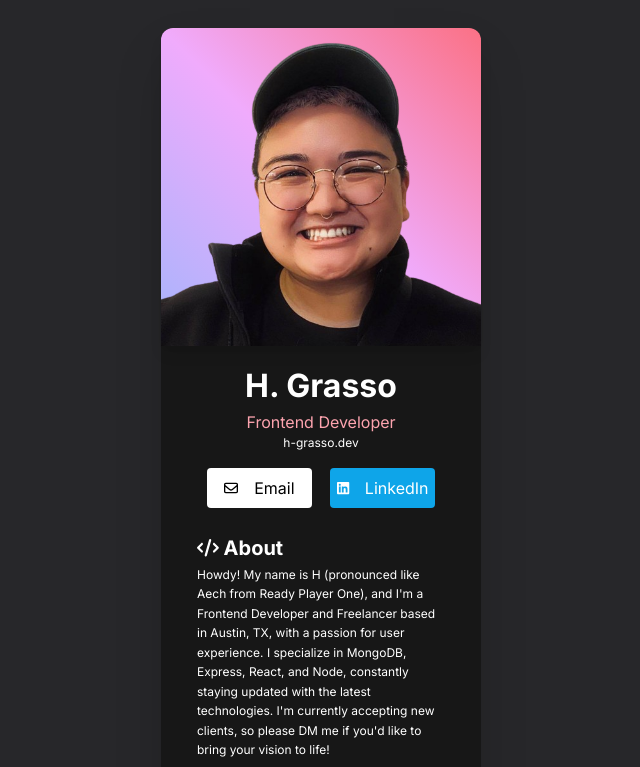
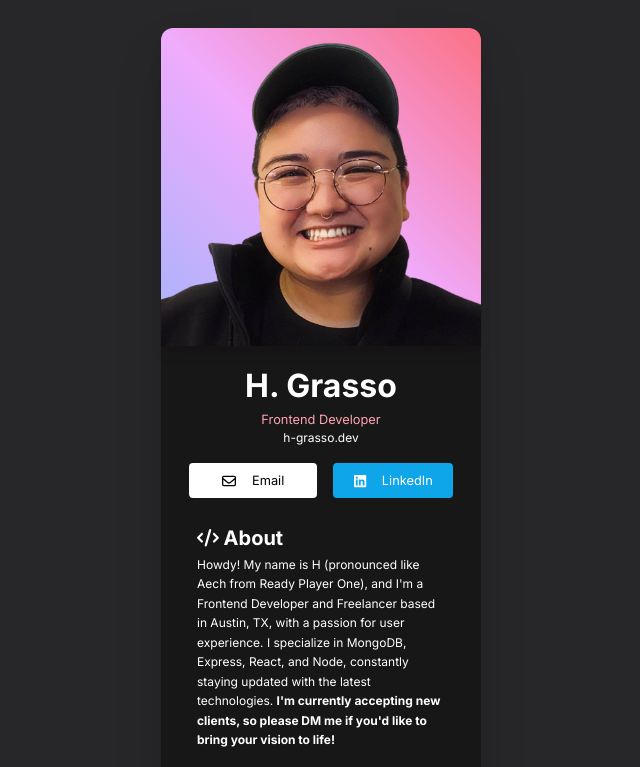
Before and after one commit to davidteater/businesscard, a Next.js app: page / in a window 1280 px wide. Shown: the top 767 px of the page, without its empty margins (319-959 px from the left). Built offline with nearby package versions, Linux system fonts and the light colour scheme.

Commit message:
copyright/h3 fontsize

```diff
--- a/src/app/components/Body.tsx
+++ b/src/app/components/Body.tsx
@@ -12,7 +12,7 @@ export default function Body() {
           size="sm"
           /> About  </h2>
         <p>
-        Howdy! My name is H (pronounced like Aech from Ready Player One), and I&apos;m a Frontend Developer and Freelancer based in Austin, TX, with a passion for user experience. I specialize in MongoDB, Express, React, and Node, constantly staying updated with the latest technologies. I&apos;m currently accepting new clients, so please DM me if you&apos;d like to bring your vision to life!
+        Howdy! My name is H (pronounced like Aech from Ready Player One), and I&apos;m a Frontend Developer and Freelancer based in Austin, TX, with a passion for user experience. I specialize in MongoDB, Express, React, and Node, constantly staying updated with the latest technologies. <b>I&apos;m currently accepting new clients, so please DM me if you&apos;d like to bring your vision to life! </b>
         </p>
       </div>
       <div className="pt-3">
--- a/src/app/components/Header.tsx
+++ b/src/app/components/Header.tsx
@@ -13,12 +13,12 @@ export default function Header() {
         <p>h-grasso.dev</p>
       </a>
 
-      <div className="flex justify-evenly my-4">
-        <a href="mailto:aitch.grasso@gmail.com" target="_blank" rel="noopener noreferrer" className="flex justify-center gap-4 bg-white hover:bg-rose-300 rounded text-black w-2/5 p-2 items-center">
+      <div className="flex justify-evenly my-4 gap-4">
+        <a href="mailto:aitch.grasso@gmail.com" target="_blank" rel="noopener noreferrer" className="flex justify-center gap-4 bg-white hover:bg-rose-300 rounded text-black p-2 w-full items-center">
           <FontAwesomeIcon icon={faEnvelope}  size="sm"/>
           <h3 className="text-black">Email</h3>
         </a>
-        <a href="https://www.linkedin.com/in/hgrasso/" target="_blank" rel="noopener noreferrer" className="flex justify-center gap-4 rounded  bg-sky-500 w-2/5 items-center hover:bg-sky-600">
+        <a href="https://www.linkedin.com/in/hgrasso/" target="_blank" rel="noopener noreferrer" className="flex justify-center gap-4 rounded  bg-sky-500 w-full items-center hover:bg-sky-600">
           <FontAwesomeIcon
             icon={faLinkedin}
             size="sm"
--- a/src/app/globals.css
+++ b/src/app/globals.css
@@ -22,7 +22,7 @@ h1, h2{
 
 
 h3{
-    font-size: 1em;
+    font-size: .8em;
     font-weight: 400;
     color: rgb(253 164 175);
 }
--- a/src/app/page.tsx
+++ b/src/app/page.tsx
@@ -9,7 +9,7 @@ import Footer from "./components/Footer";
 export default function Home() {
   return (
 
-    <main className="bg-zinc-800 justify-center align-center flex min-h-full ">
+    <main className="bg-zinc-800 justify-center flex min-h-full flex-col items-center">
 
       <div className=" sm:w-1/4 w-full h-2/3 bg-neutral-900  m-7 text-white rounded-xl shadow-2xl">
         <Image
@@ -24,6 +24,8 @@ export default function Home() {
         </div>
         < Footer />
       </div>
+      <p>&copy; 2024 Hannah (H) Grasso. This project is licensed under the <a href="https://opensource.org/licenses/MIT">MIT License</a>. <a className="hover:text-rose-300" href="https://github.com/AitchGrasso/businesscard">Fork me?</a></p>
+
     </main>
   );
 }
```
